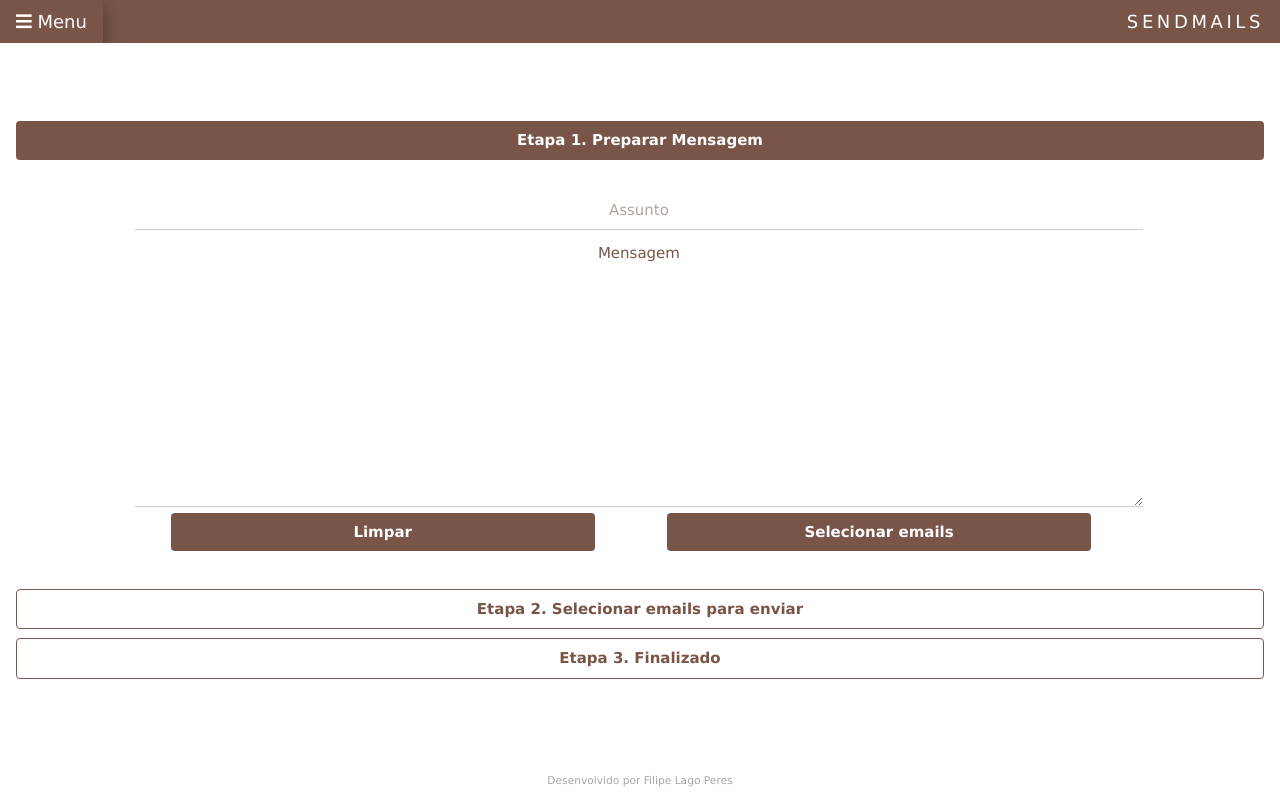
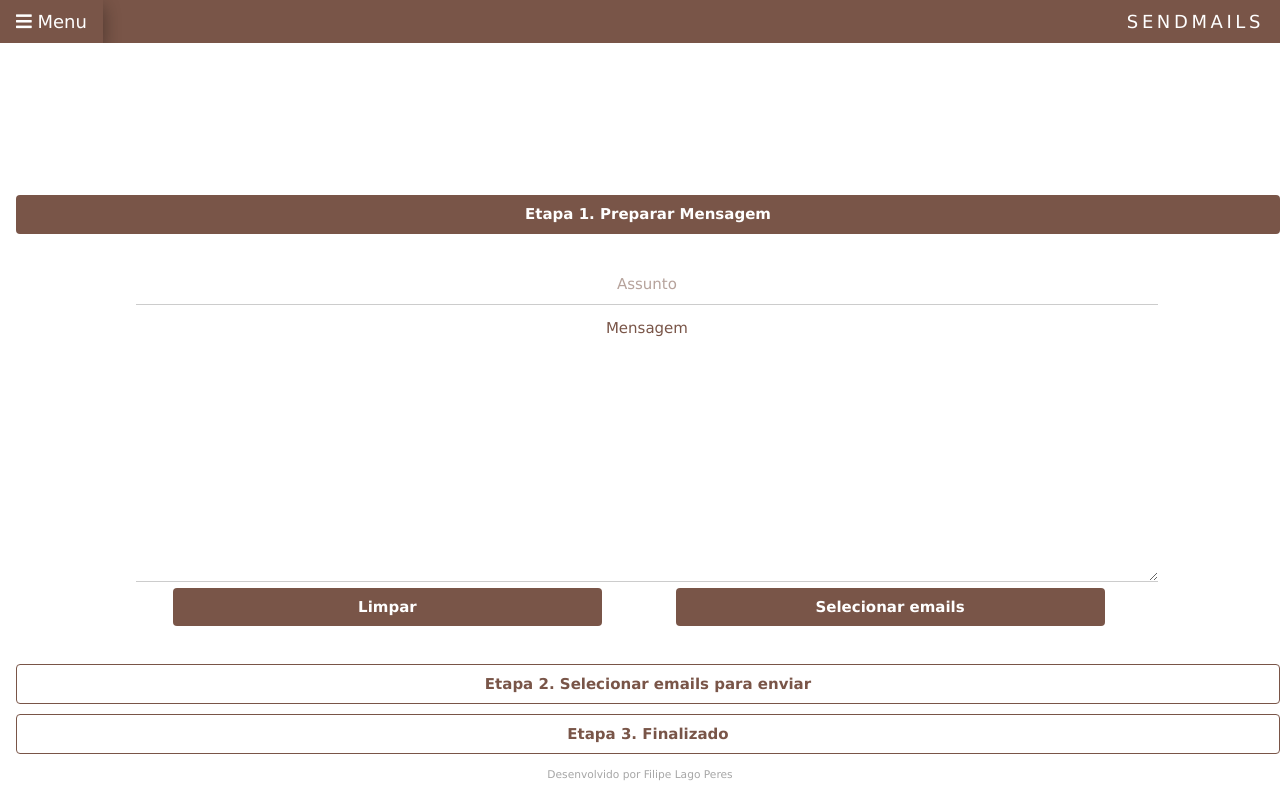
Before and after one commit to filipelperes/MailerSender, a PHP site: page /sendMail.php in a window 1280 px wide. Run offline with PHP 8.4, Linux system fonts and the light colour scheme; the visitor is signed in with stand-in values (Sample User, id 1); some libraries are stand-ins or nearby versions.

Commit message:
V1.0.0.1.1

```diff
--- a/css/form_history.css
+++ b/css/form_history.css
@@ -120,6 +120,10 @@ footer p, footer a {
 
     #notify button {
         margin-top: 2% !important;
+    }
+
+    .fill {
+        margin-left: 7.5% !important;
     }
 }
 
--- a/form_history.php
+++ b/form_history.php
@@ -123,7 +123,7 @@
                                     <td style="font-weight: 600 !important;"><?= separarBarra($value['sent_date']) ?></td>
                                     <td style="font-weight: 600 !important;"><?= $value['sent_for'] ?></td>
                                     <td style="font-weight: 600 !important; overflow: hidden !important;"><?= $value['subject'] ?></td>
-                                    <td><button onclick="sh_info('<?= $value['id'] ?>', '<?= $value['subject'] ?>', '<?= $value['message'] ?>', '<?= $value['mails2sent'] ?>')" type="button" style="margin: -6px -20px -6px 0 !important; padding: 0 0 !important;" class="w3-right w3-xlarge w3-button w3-hover-none w3-hover-text-white"><i id="i<?= $value['id'] ?>" class="fas fa-plus"></i></button></td>
+                                    <td><button onclick="sh_info('<?= $value['id'] ?>', '<?= $value['subject'] ?>', '<?= $value['message'] ?>', '<?= $value['mails2sent'] ?>')" type="button" style="margin: -6px -10px -6px 0 !important; padding: 0 0 !important;" class="w3-right w3-xlarge w3-button w3-hover-none w3-hover-text-white"><i id="i<?= $value['id'] ?>" class="fas fa-plus"></i></button></td>
                                     <td><button style="margin: -6px 0 !important; padding: 0 0 !important;" type="submit" class="w3-right w3-xlarge w3-button w3-hover-none w3-hover-text-white"><i class="far fa-times-circle"></i></button></td>
                                 </form>
                             </tr>
--- a/form_list.php
+++ b/form_list.php
@@ -81,7 +81,7 @@
       </nav>
 
       <!-- Container Main | Dashboard -->
-      <div class="w3-row-padding w-100 w3-display-middle">
+      <div class="w3-row-padding w-100 w3-display-middle mtX">
         <div class="w3-col w-100 w3-display-container">
            <!-- Cadastrar email -->
           <form method="post" action="system/registerNewMail.php?form=call" class="w3-row-padding w3-content">
--- a/sendMail.php
+++ b/sendMail.php
@@ -76,7 +76,7 @@
 
       <!-- Container Main | Dashboard -->
       <div class="w3-row-padding w-100 w3-display-middle">
-        <div class="w3-col w-100 w3-display-container steps">
+        <div class="w3-col w-100 w3-display-container steps" style="position: absolute; margin-top: -16%; padding-bottom: 2%;">
           <div class="w3-row w-100">
               <?php if(count($_GET) == 0) { ?>
                 <button type="button" class="w3-col s12 m12 l12 w3-button w3-hover-brown w3-round w3-brown">Etapa 1. Preparar Mensagem</button>
@@ -109,7 +109,7 @@
                                     <input id="<?= $value['id'] ?>" class="w3-check checkClick" type="checkbox" name="email#<?= $value['id'] ?>" value="<?= $value['email'] ?>">
                                     <label for="<?= $value['id'] ?>"><?= $value['email'] ?></label>
                                   </p>
-                                <?php }} ?>
+                                <?php } } ?>
                               </div>
                               <div id='divBtn' class="w3-col s12 m12 l12" style="margin: 31.15% 0 1% 0; z-index: 9999;">
                                 <div style="margin-left: 3%; width: 2%;" class="w3-col w3-hide-medium w3-hide-small div">&nbsp;</div>
@@ -134,14 +134,14 @@
                           <div class="w3-col l3 w3-hide-medium w3-hide-small">&nbsp;</div>
                           <button type="button" onclick="redirect('dashboard.php')" class="w3-col s12 m12 l6 w3-btn w3-brown w3-hover-white w3-hover-text-brown w3-border w3-border-brown w3-round">Dashboard</button>
                         </div>
-                      <? } ?>
+                      <?php } ?>
               <div class="w3-col s12 m12 l12"></div>
           </div>
         </div>
       </div>
 
       <!-- Footer -->
-      <footer class="w3-center w3-bottom">
+      <footer class="w3-center w3-bottom" style="padding-bottom: .5%;">
         <p>Desenvolvido por <a target="_blank" href="http://linkedin.com/in/filipelperes">Filipe Lago Peres</a></p>
       </footer>
     </div>
@@ -202,5 +202,4 @@
 
     </script>
   </body>
-
 </html>
```
